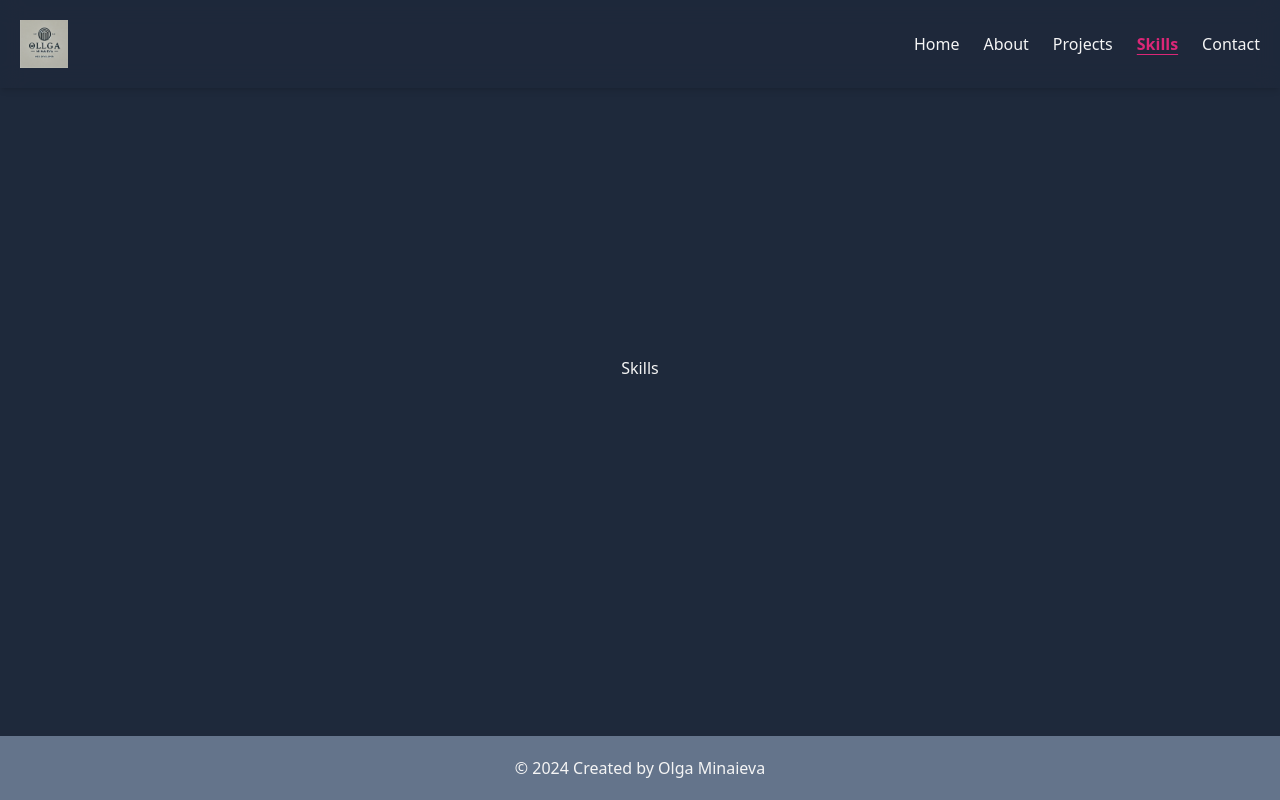
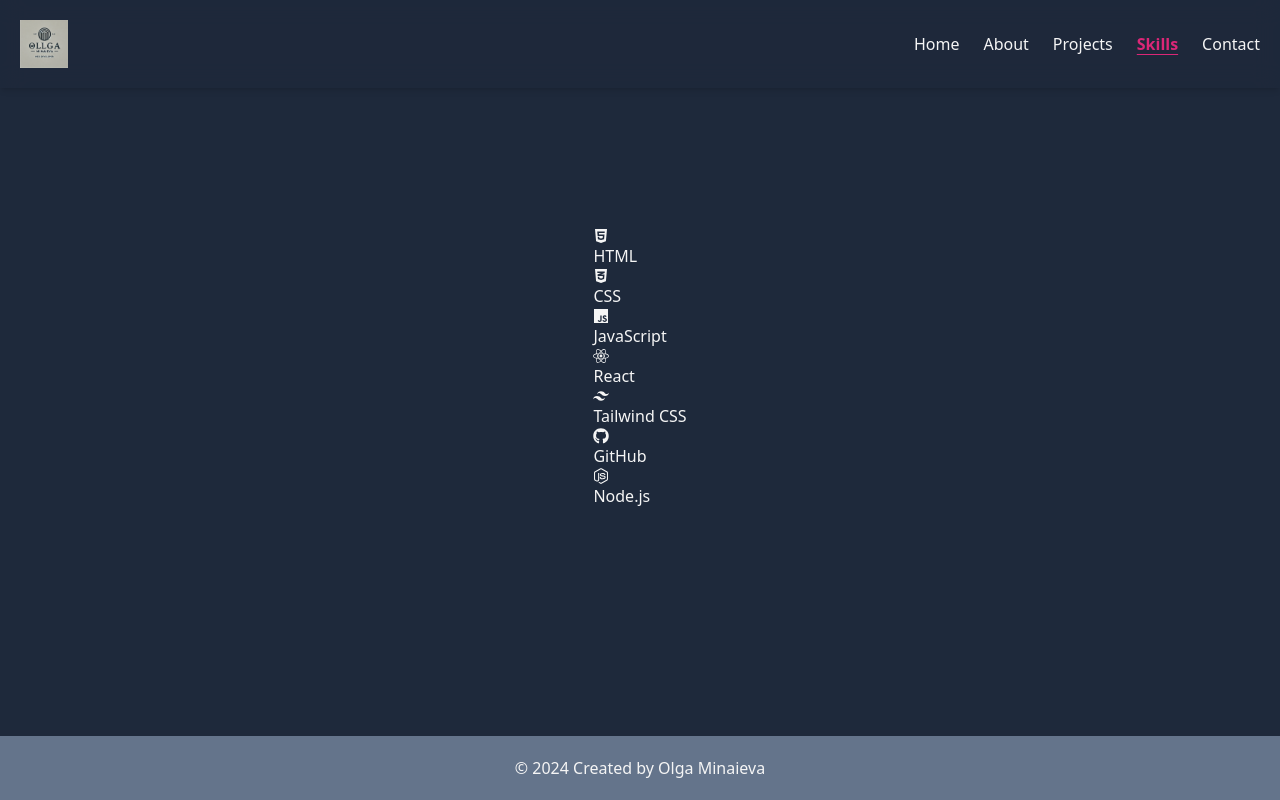
Before and after one commit to OlgaMinaievaWebDev/personal-website-new, a React (Vite) app: page /skills in a window 1280 px wide. Built offline with nearby package versions, Linux system fonts and the light colour scheme.

Commit message:
add icons to skill page

```diff
--- a/src/pages/Skills.jsx
+++ b/src/pages/Skills.jsx
@@ -1,5 +1,35 @@
+import {
+  FaHtml5,
+  FaCss3Alt,
+  FaJs,
+  FaGithub,
+  FaNodeJs,
+  FaReact,
+} from "react-icons/fa";
+import { SiTailwindcss } from "react-icons/si";
+
 function Skills() {
-  return <div>Skills</div>;
+  const skills = [
+    { name: "HTML", icon: <FaHtml5 />, color: "text-orange-500" },
+    { name: "CSS", icon: <FaCss3Alt />, color: "text-blue-500" },
+    { name: "JavaScript", icon: <FaJs />, color: "text-yellow-500" },
+    { name: "React", icon: <FaReact />, color: "text-blue-500" },
+    { name: "Tailwind CSS", icon: <SiTailwindcss />, color: "text-teal-500" },
+    { name: "GitHub", icon: <FaGithub />, color: "text-gray-500" },
+    { name: "Node.js", icon: <FaNodeJs />, color: "text-green-500" },
+  ];
+  return (
+    <section>
+      <div>
+        {skills.map((skill, index) => (
+          <div key={index}>
+            <div>{skill.icon}</div>
+            <div>{skill.name}</div>
+          </div>
+        ))}
+      </div>
+    </section>
+  );
 }
 
 export default Skills;
```
